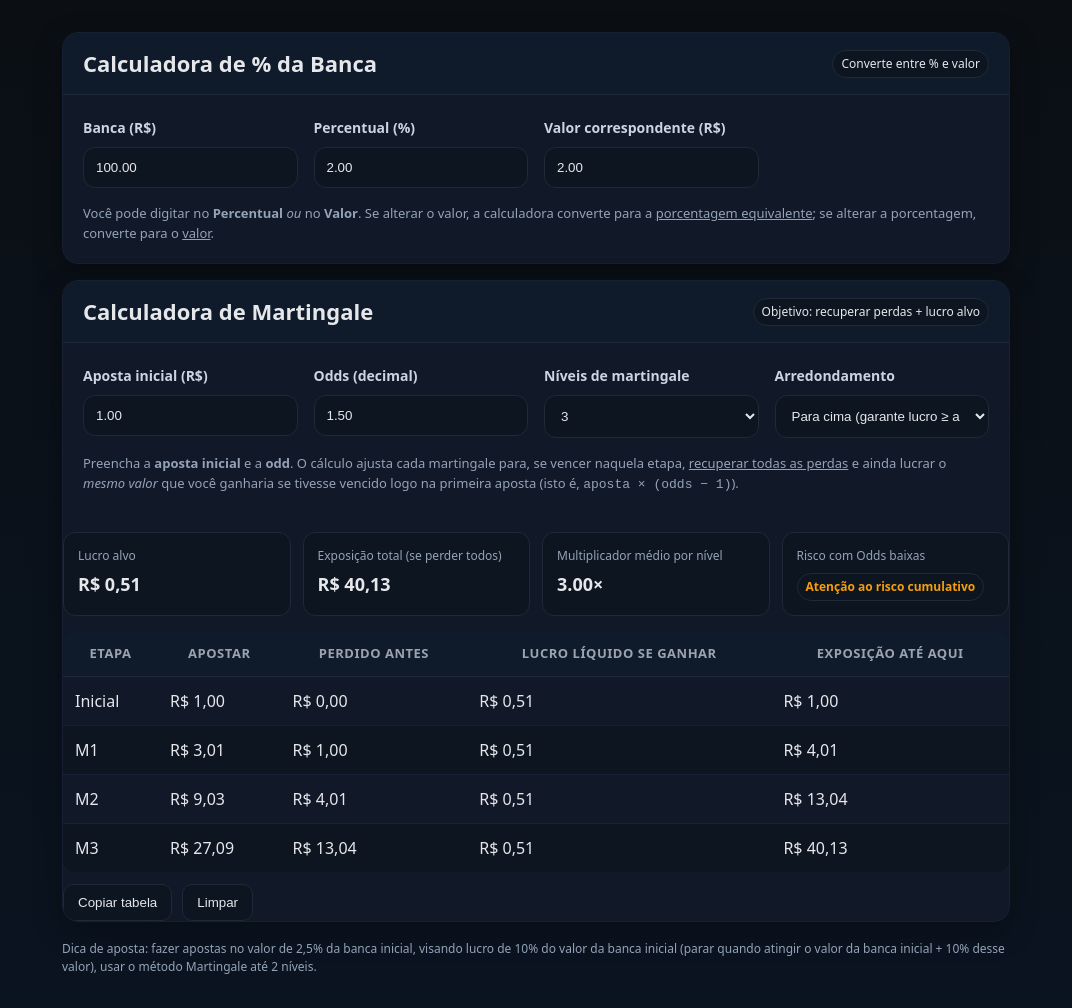
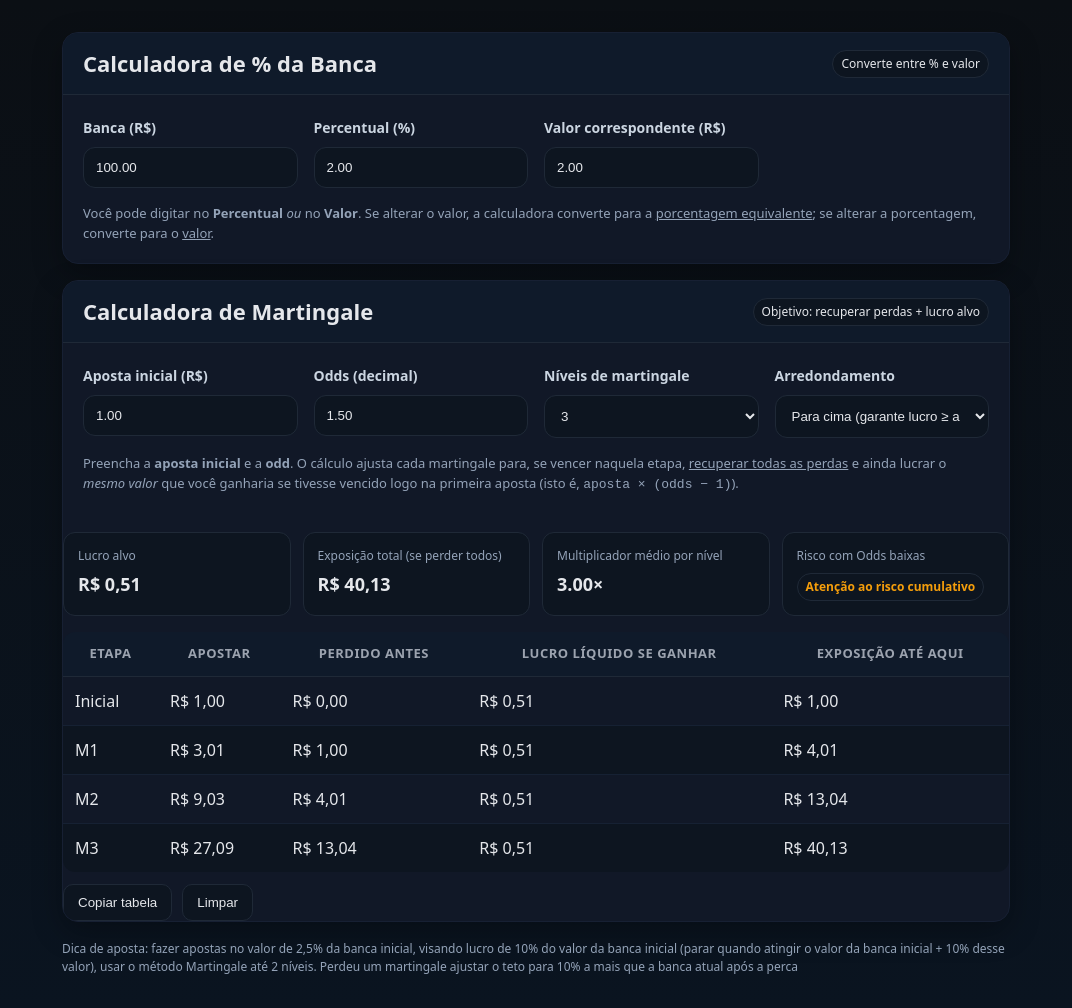
Before and after one commit to tf11eumesmo/calculadora, a plain HTML site: page index.html in a window 1280 px wide. Shown: the whole page, without its empty margins (104-1176 px from the left). Drawn offline with Linux system fonts and the light colour scheme.

Commit message:
Update index.html

```diff
--- a/index.html
+++ b/index.html
@@ -150,7 +150,7 @@
     </section>
 
     <footer>
-      <p> Dica de aposta: fazer apostas no valor de 2,5% da banca inicial, visando lucro de 10% do valor da banca inicial (parar quando atingir o valor da banca inicial + 10% desse valor),  usar o  método Martingale até 2 níveis. </p>
+      <p> Dica de aposta: fazer apostas no valor de 2,5% da banca inicial, visando lucro de 10% do valor da banca inicial (parar quando atingir o valor da banca inicial + 10% desse valor),  usar o  método Martingale até 2 níveis. Perdeu um martingale ajustar o teto para 10% a mais que a banca atual após a perca </p>
     </footer>
   </div>
 
```
